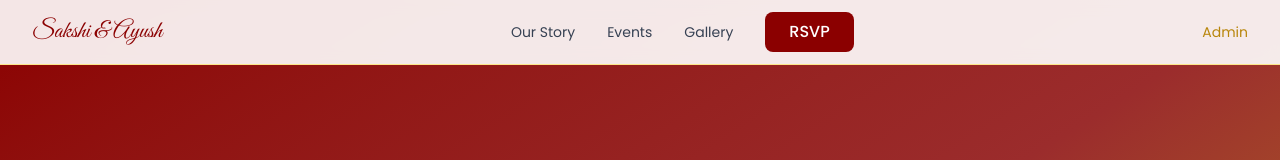
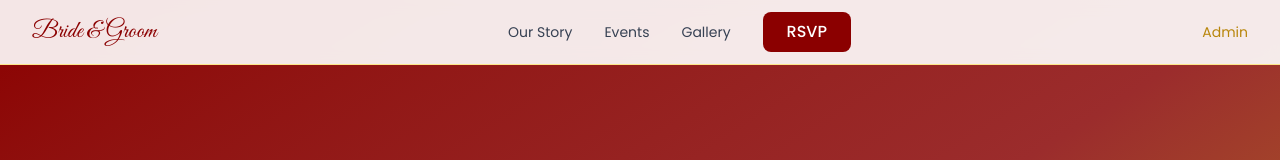
Before and after one commit to sakshiiiagrawal/plan-your-wedding, a React app in the folder frontend/: page / in a window 1280 px wide. Shown: the top 160 px of the page. Built offline with nearby package versions, Linux system fonts and the light colour scheme; no server answers; the HTML template or start-up script is replaced by a standard one.

Commit message:
Enhance PublicLayout to dynamically display couple names and wedding date from API

```diff
--- a/frontend/src/layouts/PublicLayout.jsx
+++ b/frontend/src/layouts/PublicLayout.jsx
@@ -1,6 +1,15 @@
 import { Outlet, NavLink } from 'react-router-dom';
+import { useHeroContent } from '../hooks/useApi';
 
 export default function PublicLayout() {
+  const { data: heroContent } = useHeroContent();
+  const brideName = heroContent?.bride_name || 'Bride';
+  const groomName = heroContent?.groom_name || 'Groom';
+  const coupleNames = `${brideName} & ${groomName}`;
+  const weddingDate = heroContent?.wedding_date
+    ? new Date(heroContent.wedding_date).toLocaleDateString('en-US', { month: 'long', day: 'numeric', year: 'numeric' })
+    : '';
+
   return (
     <div className="min-h-screen bg-cream">
       {/* Navigation */}
@@ -8,7 +17,7 @@ export default function PublicLayout() {
         <div className="max-w-7xl mx-auto px-4 sm:px-6 lg:px-8">
           <div className="flex items-center justify-between h-16">
             <NavLink to="/" className="flex items-center gap-2">
-              <span className="font-script text-2xl text-maroon-800">Sakshi & Ayush</span>
+              <span className="font-script text-2xl text-maroon-800">{coupleNames}</span>
             </NavLink>
 
             <div className="hidden md:flex items-center gap-8">
@@ -44,8 +53,8 @@ export default function PublicLayout() {
       {/* Footer */}
       <footer className="bg-maroon-800 text-cream py-12">
         <div className="max-w-7xl mx-auto px-4 text-center">
-          <h3 className="font-script text-4xl mb-4">Sakshi & Ayush</h3>
-          <p className="text-gold-300 mb-6">November 26, 2026</p>
+          <h3 className="font-script text-4xl mb-4">{coupleNames}</h3>
+          {weddingDate && <p className="text-gold-300 mb-6">{weddingDate}</p>}
           <div className="flex justify-center gap-6 text-sm text-cream/70">
             <a href="#" className="hover:text-gold-300 transition-colors">Privacy</a>
             <a href="#" className="hover:text-gold-300 transition-colors">Contact</a>
```
